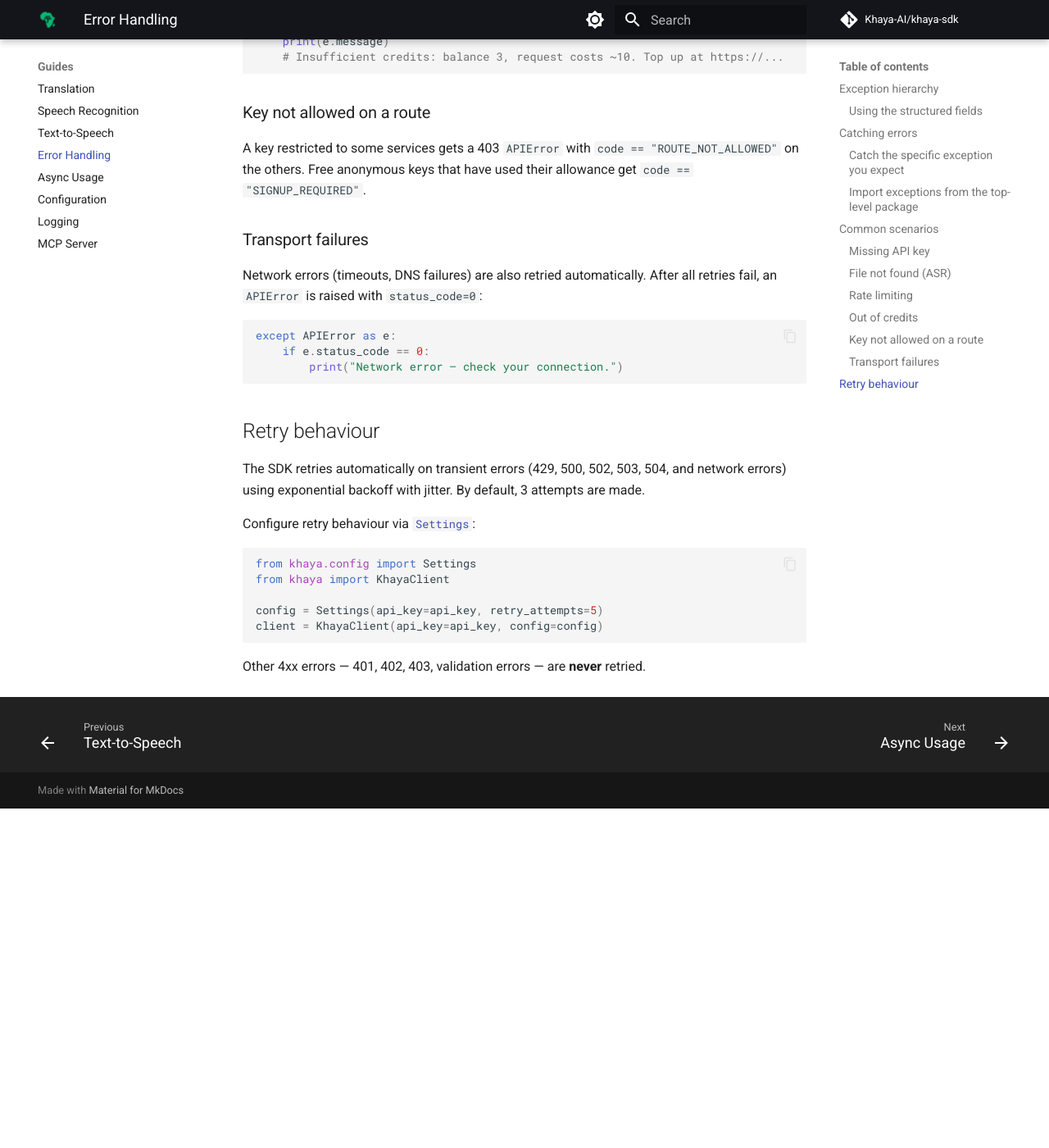
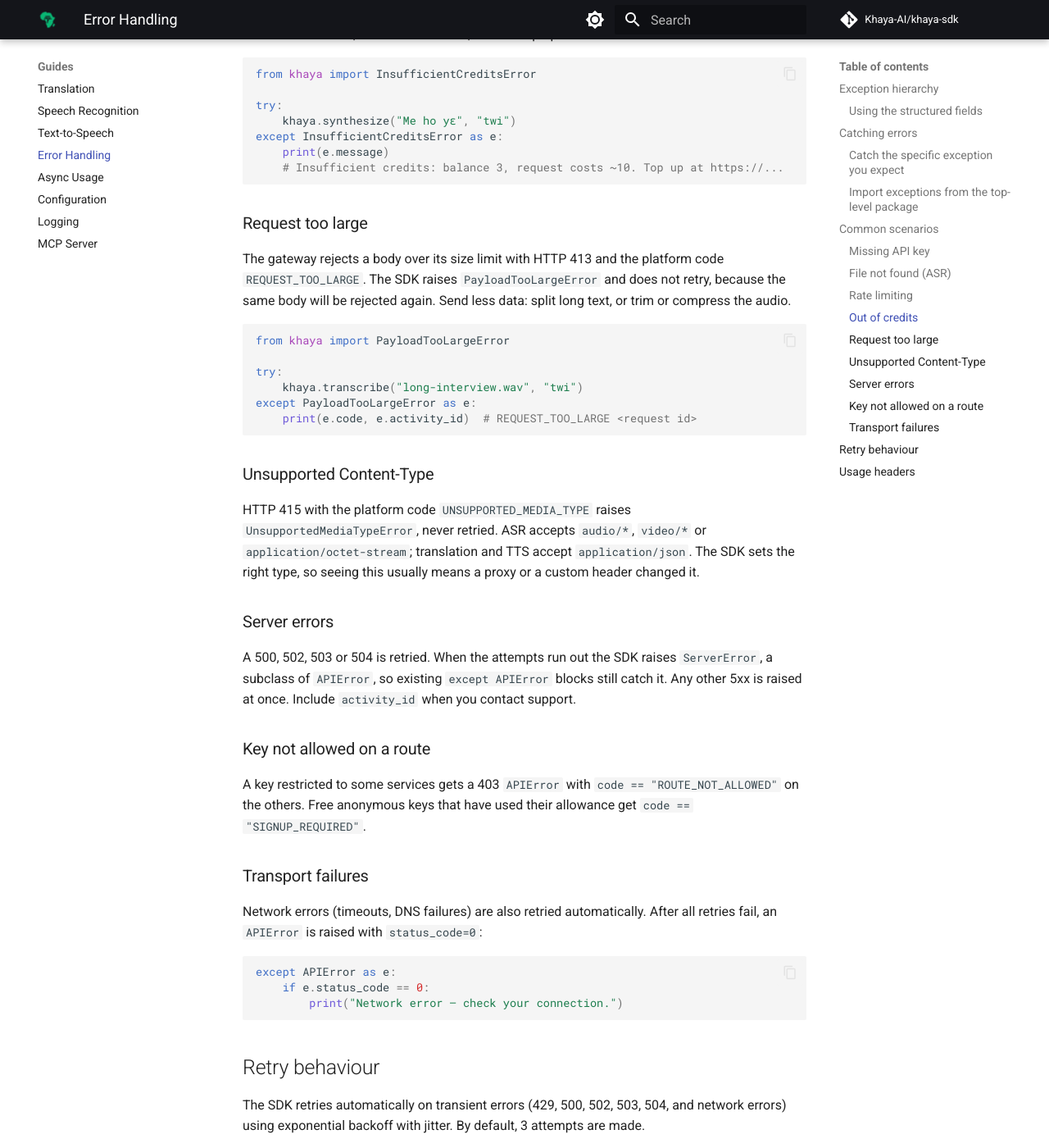
Before and after one commit to Khaya-AI/khaya-sdk, an MkDocs documentation site: the page built from docs/guides/error-handling.md, in a window 1280 px wide and 1400 px high, scrolled down 3023 px. Shown: the whole window at 82% size. Built offline with MkDocs 1.6.1 and Material for MkDocs 9.7.7, drawn with Linux system fonts in a browser that asks for light colours; comment, search, counter and statistics services are not loaded; before the commit the page ends 4009 px from its top, so only the background shows below that; some of the changed text lies outside the part shown.

Commit message:
KS-415 release 0.4.0: version bump, changelog, migration notes and docs
Bump the version to 0.4.0 in pyproject.toml and uv.lock, date the changelog entry, extend the migration section, and document the new errors and usage headers in the README and the docs site.

````diff
--- a/docs/guides/error-handling.md
+++ b/docs/guides/error-handling.md
@@ -9,7 +9,10 @@ Exception
 └── APIError                  # base class for all Khaya errors
     ├── AuthenticationError   # 401 — invalid or missing API key
     ├── InsufficientCreditsError  # 402 — credit balance too low for the request
+    ├── PayloadTooLargeError  # 413 — request body over the size limit
+    ├── UnsupportedMediaTypeError  # 415 — Content-Type not accepted
     ├── RateLimitError        # 429 — too many requests
+    ├── ServerError           # 5xx — the platform failed, after retries
     ├── TranslationError      # bad input to translate()
     ├── TTSGenerationError    # bad input to synthesize()
     └── ASRTranscriptionError # bad input or missing file for transcribe()
@@ -23,7 +26,7 @@ All exceptions expose these attributes:
 | `status_code` | `int` | HTTP status code (0 for transport errors) |
 | `code` | `str \| None` | Machine-readable API error code, e.g. `"VALIDATION_FAILED"` |
 | `details` | `list[dict]` | Per-field details, each with `code`, `message`, and `target` |
-| `activity_id` | `str \| None` | Server-side correlation ID (the platform's `request_id`) — quote this when reporting a problem |
+| `activity_id` | `str \| None` | Server-side correlation ID (the platform's `request_id`, or the `X-Khaya-Request-Id` header when the body has none) — quote this when reporting a problem |
 
 `str(exc)` combines all of them; `exc.message` stays the bare API message.
 
@@ -78,7 +81,10 @@ from khaya import (
     APIError,
     AuthenticationError,
     InsufficientCreditsError,
+    PayloadTooLargeError,
+    UnsupportedMediaTypeError,
     RateLimitError,
+    ServerError,
     TranslationError,
     TTSGenerationError,
     ASRTranscriptionError,
@@ -133,6 +139,37 @@ except InsufficientCreditsError as e:
     # Insufficient credits: balance 3, request costs ~10. Top up at https://...
 ```
 
+### Request too large
+
+The gateway rejects a body over its size limit with HTTP 413 and the platform
+code `REQUEST_TOO_LARGE`. The SDK raises `PayloadTooLargeError` and does not
+retry, because the same body will be rejected again. Send less data: split long
+text, or trim or compress the audio.
+
+```python
+from khaya import PayloadTooLargeError
+
+try:
+    khaya.transcribe("long-interview.wav", "twi")
+except PayloadTooLargeError as e:
+    print(e.code, e.activity_id)  # REQUEST_TOO_LARGE <request id>
+```
+
+### Unsupported Content-Type
+
+HTTP 415 with the platform code `UNSUPPORTED_MEDIA_TYPE` raises
+`UnsupportedMediaTypeError`, never retried. ASR accepts `audio/*`, `video/*` or
+`application/octet-stream`; translation and TTS accept `application/json`. The
+SDK sets the right type, so seeing this usually means a proxy or a custom
+header changed it.
+
+### Server errors
+
+A 500, 502, 503 or 504 is retried. When the attempts run out the SDK raises
+`ServerError`, a subclass of `APIError`, so existing `except APIError` blocks
+still catch it. Any other 5xx is raised at once. Include `activity_id` when
+you contact support.
+
 ### Key not allowed on a route
 
 A key restricted to some services gets a 403 `APIError` with
@@ -163,4 +200,15 @@ config = Settings(api_key=api_key, retry_attempts=5)
 client = KhayaClient(api_key=api_key, config=config)
 ```
 
-Other 4xx errors — 401, 402, 403, validation errors — are **never** retried.
+Other 4xx errors — 401, 402, 403, 413, 415, validation errors — are **never** retried.
+
+## Usage headers
+
+Successful results carry a `usage` object read from the gateway's response
+headers: `estimated_credit_cost` (`X-Estimated-Credit-Cost`),
+`rate_limit_per_minute` (`X-RateLimit-Limit-Minute`),
+`rate_limit_remaining_minute` (`X-RateLimit-Remaining-Minute`),
+`free_credits_remaining` (`X-Free-Credits-Remaining`, anonymous keys only),
+`request_id` (`X-Khaya-Request-Id`) and `correlation_id` (`X-Correlation-ID`).
+Any field is `None` when its header was not sent, and `usage` itself is `None`
+when none were.
--- a/pyproject.toml
+++ b/pyproject.toml
@@ -1,6 +1,6 @@
 [project]
 name = "khaya"
-version = "0.3.0"
+version = "0.4.0"
 description = "Python SDK for the Khaya AI API — translation, ASR, and TTS for African languages"
 authors = [
     {name = "Khaya AI Team", email = "info@khaya.ai"},
````
Also changed, not shown: CHANGELOG.md (+41 -5 lines), README.md (+24 -3 lines), docs/api-reference/exceptions.md (+10 -1 lines), docs/api-reference/models.md (+2 -0 lines), docs/guides/configuration.md (+1 -1 lines), docs/internals.md (+12 -1 lines), 1 other file.
